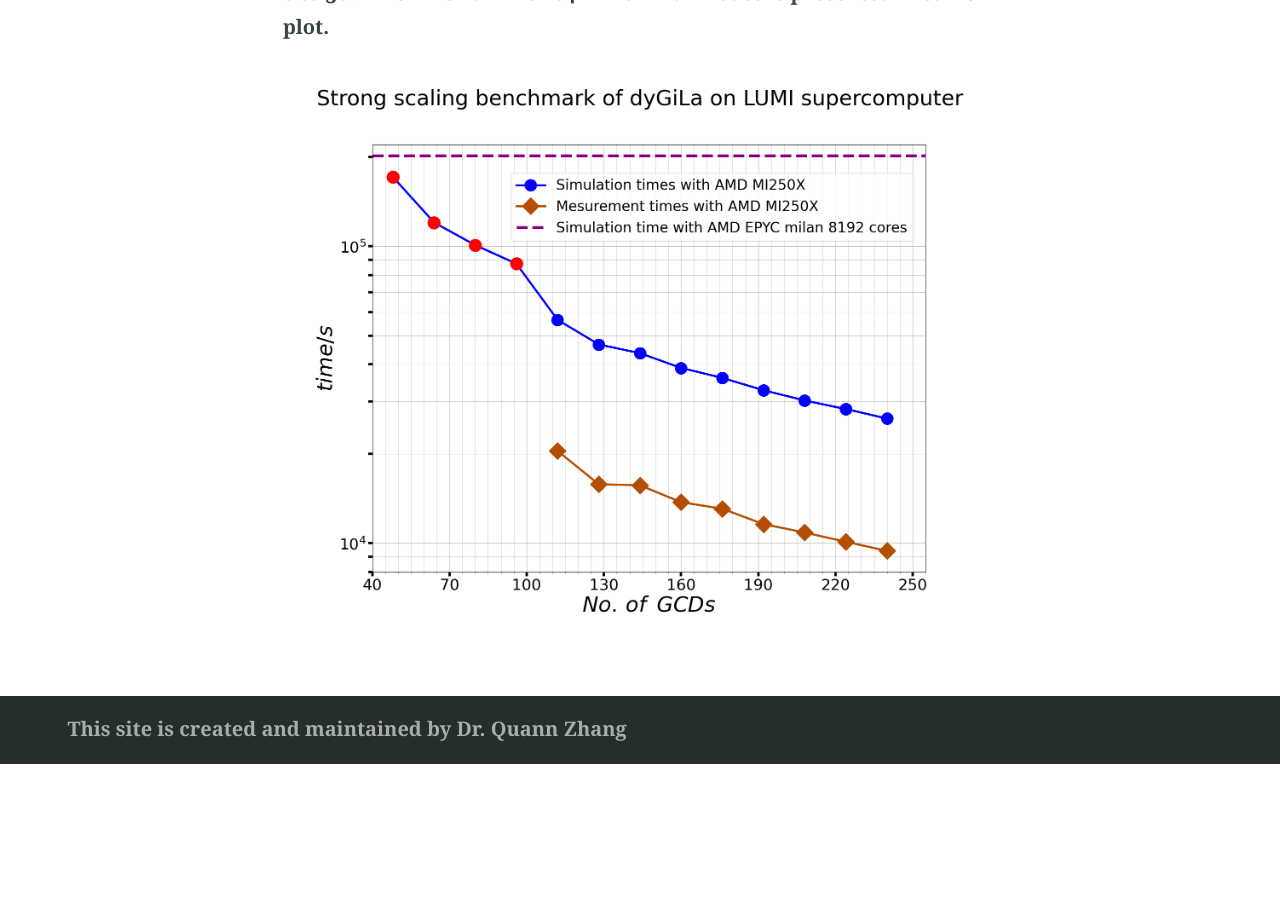
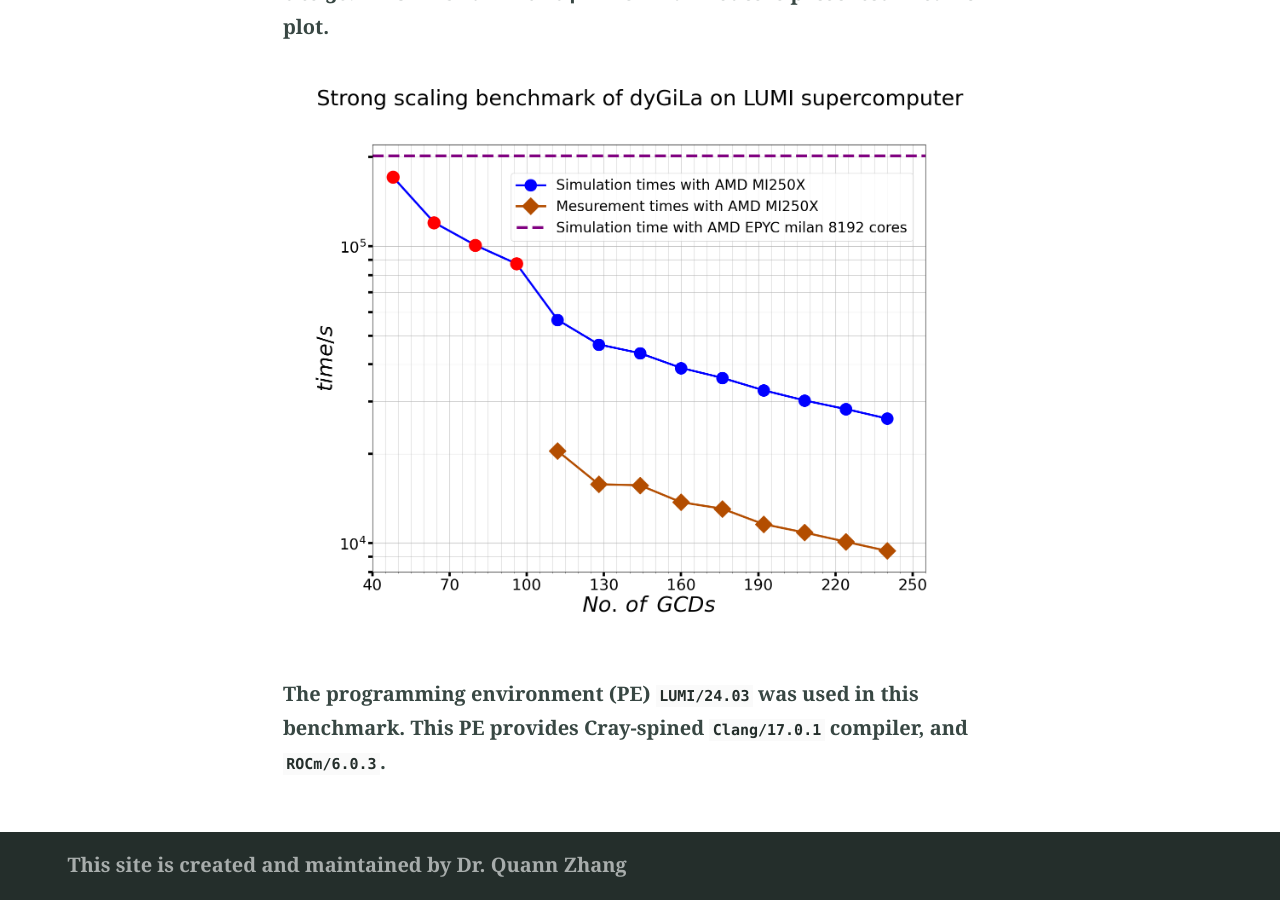
Before and after one commit to dyGiLa/dygila.github.io, a Jekyll site: the page built from benchmark.md, in a window 1280 px wide and 900 px high, scrolled down 1180 px. Built offline with Jekyll 4.4.1, drawn with Linux system fonts in a browser that asks for light colours; before the commit the page ends 1944 px from its top, so only the background shows below that.

Commit message:
edit page

```diff
--- a/benchmark.md
+++ b/benchmark.md
@@ -17,3 +17,6 @@ Then the total simulation data is `1.408749 Terabyte`. This setup was run on LUM
 A LUMI-C run with 64 EPYC milan nodes is presented in same plot.
 
 <img src="{{ site.github.url }}/pic/bench1-lumiG-logy.png" alt="Home" width="100%">
+
+The programming environment (PE) `LUMI/24.03` was used in this benchmark.
+This PE provides Cray-spined `Clang/17.0.1` compiler, and `ROCm/6.0.3`.
```
